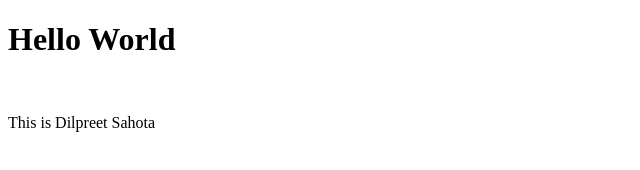
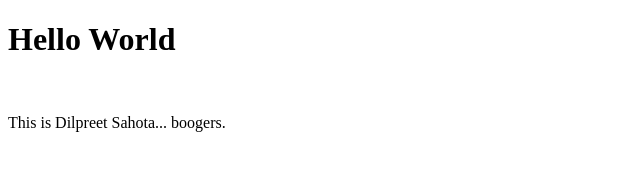
Before and after one commit to dilpreetsahota/dilpreetsahota.github.io, a plain HTML site: page index.html in a window 1280 px wide. Shown: the full height of the page, 0-640 px from the left. Drawn offline with Linux system fonts and the light colour scheme.

Commit message:
updated for test

```diff
--- a/index.html
+++ b/index.html
@@ -4,7 +4,7 @@
 
   <h1>Hello World</h1>
   </br>
-  <p>This is Dilpreet Sahota </p>
+  <p>This is Dilpreet Sahota... boogers.</p>
 
 </body>
 </html>
```
